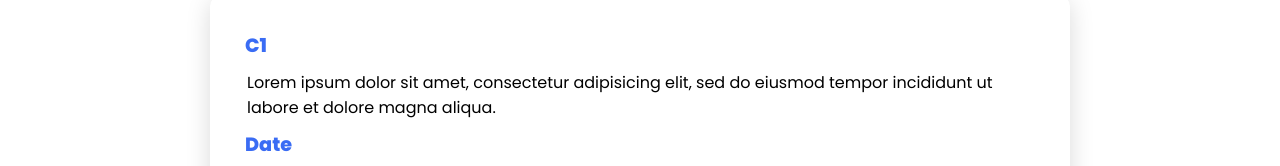
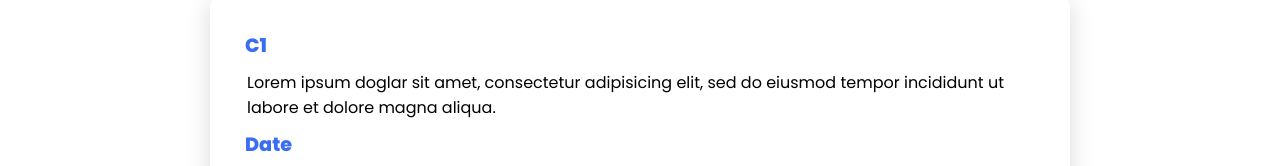
Before and after one commit to Shivam-Kumar-Tiwari/Shivam-Tiwari, a plain HTML site: page index.html in a window 1280 px wide. Shown: the part 4737-4903 px from the top of the page. Drawn offline with Linux system fonts and the light colour scheme.

Commit message:
Fix HTML formatting and structure

```diff
--- a/index.html
+++ b/index.html
@@ -204,7 +204,7 @@
         <div class="card reveal">
           <div class="info">
             <h3>C1</h3>
-            <p>Lorem ipsum dolor sit amet, consectetur adipisicing elit, sed do eiusmod tempor incididunt ut labore et dolore magna aliqua.</p>
+            <p>Lorem ipsum doglar sit amet, consectetur adipisicing elit, sed do eiusmod tempor incididunt ut labore et dolore magna aliqua.</p>
             <h3>Date</h3>
             <h3><a href="#"> View </a></h3>
           </div>
```
